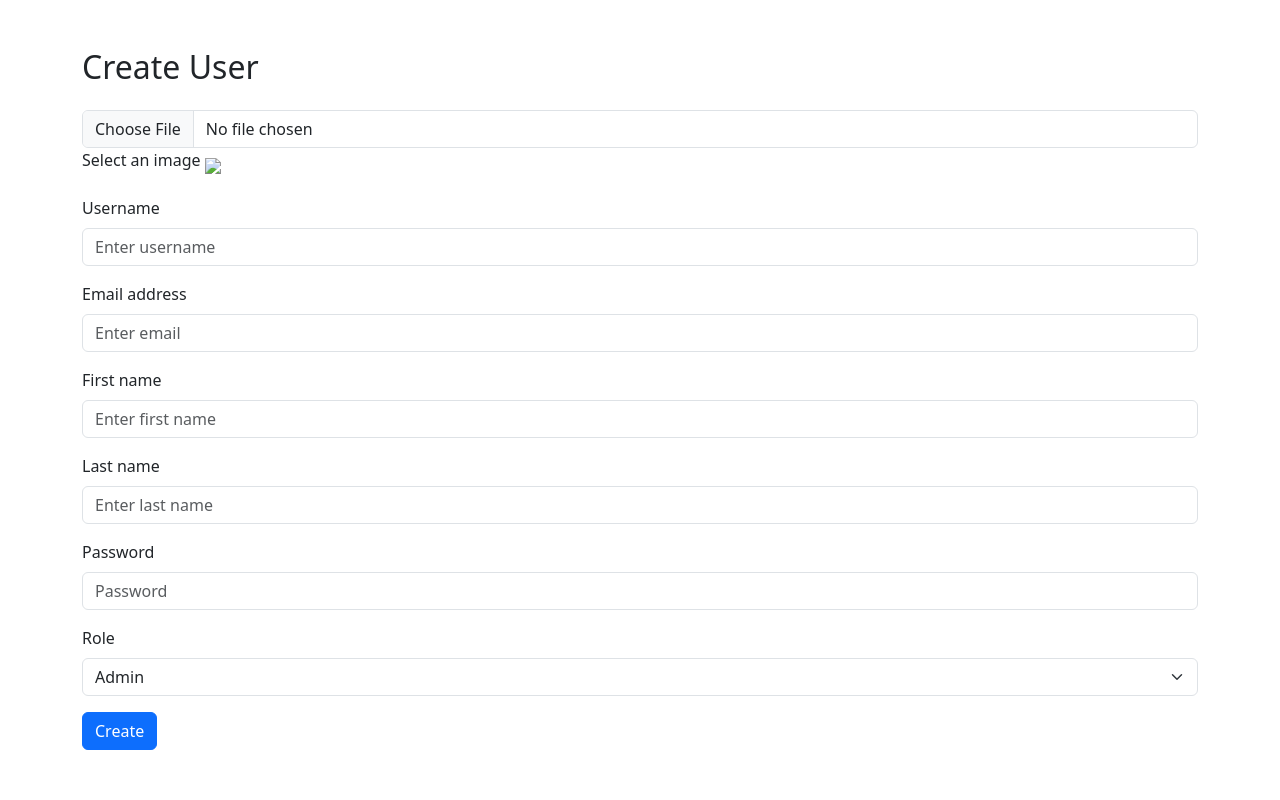
After one commit to at1xu/dota2, a PHP site: page /user_crud/create_user.php in a window 1280 px wide. The commit adds this page. Run offline with PHP 8.4, Linux system fonts and the light colour scheme.

Commit message:
add crud users

```diff
--- a/clasess/database.php
+++ b/clasess/database.php
@@ -1,5 +1,6 @@
 <?php
-require_once "db/config.php";
+require_once __DIR__ . '/../db/config.php';
+
 class Database {
   protected $conn;
 
--- a/clasess/user.php
+++ b/clasess/user.php
@@ -76,16 +76,12 @@ class User extends Database {
     }
 
     public function getUserById($userId) {
-        try {
-            $sql = "SELECT * FROM users WHERE id = ?";
-            $statement = $this->conn->prepare($sql);
-            $statement->execute([$userId]);
-            $user = $statement->fetch();
-            return $user; // Додайте цей рядок для повернення користувача
-        } catch (Exception $e) {
-            echo "Помилка при отриманні користувача: " . $e->getMessage();
-        }
+        $sql = "SELECT * FROM users WHERE id = ?";
+        $statement = $this->conn->prepare($sql);
+        $statement->execute([$userId]);
+        return $statement->fetch();
     }
+
 
 
     public function updateUser($userId, $login, $email, $password, $firstName, $lastName, $image) {
@@ -113,6 +109,59 @@ class User extends Database {
         }
     }
 
+    public function create($login, $email, $password, $firstName, $lastName, $role = 'user', $image) {
+        try {
+            $hashedPassword = password_hash($password, PASSWORD_BCRYPT);
+
+            // Директорія для збереження завантажених файлів
+            $uploadDir = "../uploads/";
+
+            // Отримання базового імені файлу та розширення файлу
+            $fileName = basename($image);
+            $fileType = strtolower(pathinfo($fileName, PATHINFO_EXTENSION));
+
+            // Створення унікального імені файлу
+            $uniqueFileName = uniqid() . "." . $fileType;
+
+            // Шлях до файлу, який буде завантажений
+            $targetFilePath = $uploadDir . $uniqueFileName;
+
+            // Перевірка, чи файл є зображенням
+            $isImage = getimagesize($image);
+            if ($isImage === false) {
+                throw new Exception("Файл не є зображенням.");
+            }
+
+
+
+            // Завантаження файлу на сервер
+            if (!move_uploaded_file($image, $targetFilePath)) {
+                throw new Exception("Помилка при завантаженні файлу.");
+            }
+
+            // Додавання користувача до бази даних
+            $sql = "INSERT INTO users (login, email, password, firstname, lastname, role, image) VALUES (?, ?, ?, ?, ?, ?, ?)";
+            $statement = $this->conn->prepare($sql);
+            $statement->execute([$login, $email, $hashedPassword, $firstName, $lastName, $role, $uniqueFileName]);
+
+            return "Користувач успішно створений!";
+        } catch (Exception $e) {
+            return "Помилка при створенні користувача: " . $e->getMessage();
+        }
+    }
+
+
+
+    public function deleteUser($id) {
+        if (!is_numeric($id)) {
+            echo 'ID otázky musí byť číslo.';
+            exit;
+        }
+        $sql = "DELETE FROM users WHERE id = :id";
+        $statement = $this->conn->prepare($sql);
+        $statement->bindParam(':id', $id);
+        $statement->execute();
+    }
 
 
 }
--- a/components/header.php
+++ b/components/header.php
@@ -18,7 +18,7 @@ session_start();
     <nav class="navbar navbar-expand-lg navbar-dark  bg-black" style="position: fixed;z-index: 1; width: 100%;">
       <div class="container-fluid">
         <a class="navbar-brand" href="index.php">
-          <img src="img/Dota2-01.svg" width="30" height="30" class="d-inline-block align-top" alt="">
+        <img src="img/Dota2-01.svg" width="30" height="30" class="d-inline-block align-top" alt="">
           DOTA 2</a>
         <button class="navbar-toggler" type="button" data-bs-toggle="collapse" data-bs-target="#navbarNavAltMarkup" aria-controls="navbarNavAltMarkup" aria-expanded="false" aria-label="Toggle navigation">
           <span class="navbar-toggler-icon"></span>
--- /dev/null
+++ b/user_crud/create_user.php
@@ -0,0 +1,96 @@
+<?php
+
+require_once "../clasess/user.php"; // Підключення класу User
+
+if ($_SERVER["REQUEST_METHOD"] == "POST") {
+  // Отримання даних форми
+  $login = $_POST['username'];
+  $email = $_POST['email'];
+  $password = $_POST['password'];
+  $firstName = $_POST['firstname'];
+  $lastName = $_POST['lastname'];
+  $role = $_POST['role'];
+  $image = $_FILES['photo']['tmp_name']; // Шлях до зображення профілю у тимчасовій директорії
+
+  // Створення екземпляра класу користувача
+  $user = new User();
+
+  // Виклик функції create для створення нового користувача
+  $result = $user->create($login, $email, $password, $firstName, $lastName, $role, $image);
+  header("Location: ../admin_panel.php");
+  exit();
+
+}
+
+
+?>
+
+<!DOCTYPE html>
+<html lang="en">
+<head>
+    <meta charset="UTF-8">
+    <meta name="viewport" content="width=device-width, initial-scale=1.0">
+    <title>Create User</title>
+    <!-- Bootstrap CSS -->
+    <link href="https://cdn.jsdelivr.net/npm/bootstrap@5.3.0-alpha1/dist/css/bootstrap.min.css" rel="stylesheet">
+</head>
+<body>
+    <div class="container">
+        <h2 class="mt-5 mb-4">Create User</h2>
+        <form method="POST" action="<?php echo htmlspecialchars($_SERVER["PHP_SELF"]); ?>" enctype="multipart/form-data">
+            <div class="mb-3">
+                <input type="file" name="photo" id="photo" class="form-control" accept="image/*" onchange="previewImage(event)">
+                <label for="photo" id="file-label" class="form-label">Select an image</label>
+                <img id="image-preview" src="#" style="width: 40%;" class="mt-2">
+            </div>
+            <div class="mb-3">
+                <label for="editUsername" class="form-label">Username</label>
+                <input type="text" name="username" class="form-control" id="editUsername" placeholder="Enter username" value="">
+            </div>
+            <div class="mb-3">
+                <label for="editEmail" class="form-label">Email address</label>
+                <input type="email" name="email" class="form-control" id="editEmail" placeholder="Enter email" value="">
+            </div>
+            <div class="mb-3">
+                <label for="editFirstName" class="form-label">First name</label>
+                <input type="text" name="firstname" class="form-control" id="editFirstName" placeholder="Enter first name" value="">
+            </div>
+            <div class="mb-3">
+                <label for="editLastName" class="form-label">Last name</label>
+                <input type="text" name="lastname" class="form-control" id="editLastName" placeholder="Enter last name" value="">
+            </div>
+            <div class="mb-3">
+                <label for="editPassword" class="form-label">Password</label>
+                <input type="password" name="password" class="form-control" id="editPassword" placeholder="Password">
+            </div>
+            <div class="mb-3">
+                <label for="role" class="form-label">Role</label>
+                <select class="form-select" id="role" name="role" required>
+                    <option value="admin">Admin</option>
+                    <option value="user">User</option>
+                </select>
+            </div>
+            <button type="submit" class="btn btn-primary">Create</button>
+        </form>
+    </div>
+
+    <!-- Bootstrap JS -->
+    <script src="https://cdn.jsdelivr.net/npm/bootstrap@5.3.0-alpha1/dist/js/bootstrap.bundle.min.js"></script>
+    <script>
+        function previewImage(event) {
+            const preview = document.getElementById('image-preview');
+            const file = event.target.files[0];
+            const reader = new FileReader();
+
+            reader.onload = function() {
+                preview.src = reader.result;
+                preview.style.display = 'block';
+            }
+
+            if (file) {
+                reader.readAsDataURL(file);
+            }
+        }
+    </script>
+</body>
+</html>
```
Also changed, not shown: user_crud/edit_user.php (added, +121 -0 lines), user_crud/view_users.php (+30 -3 lines), 2 other files.
